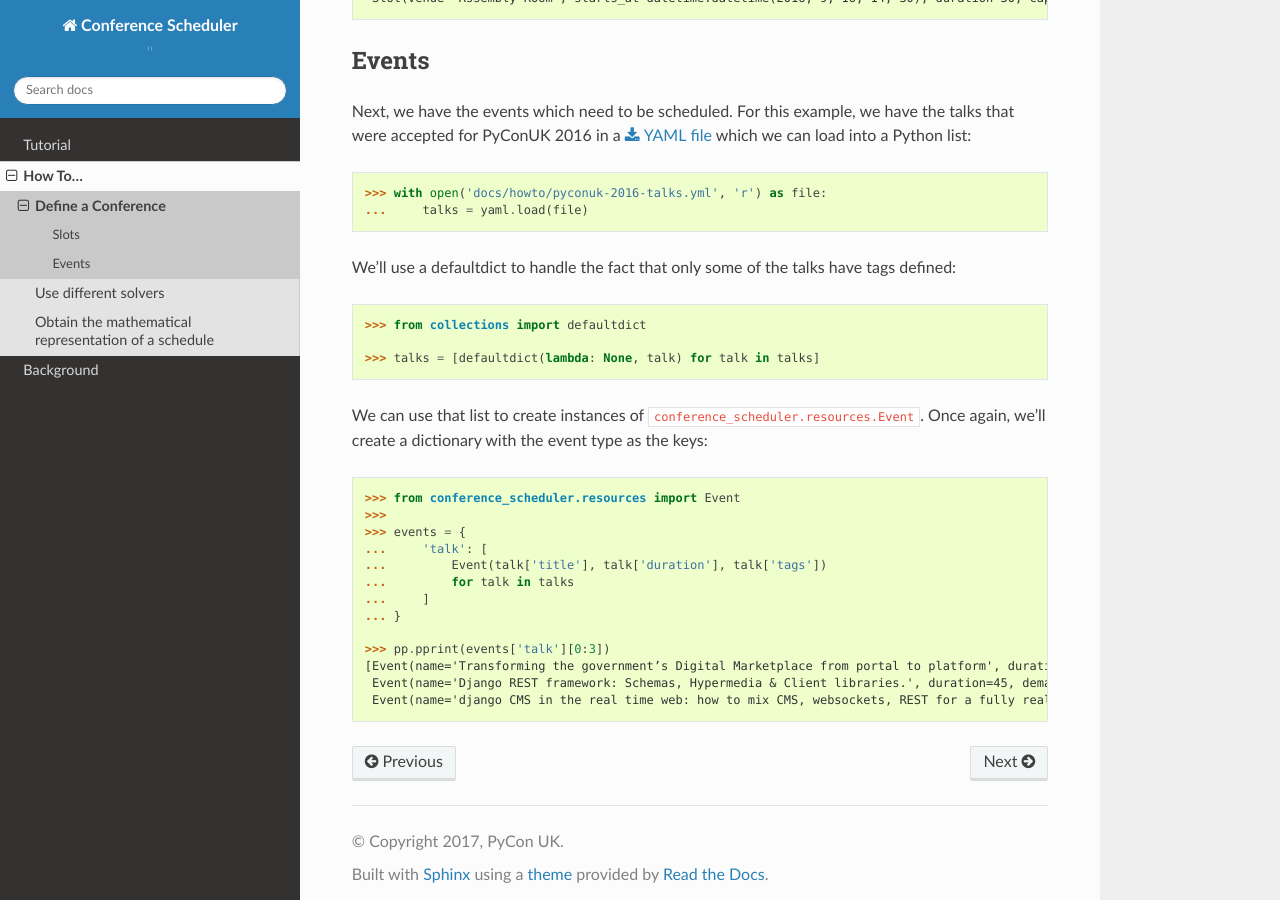
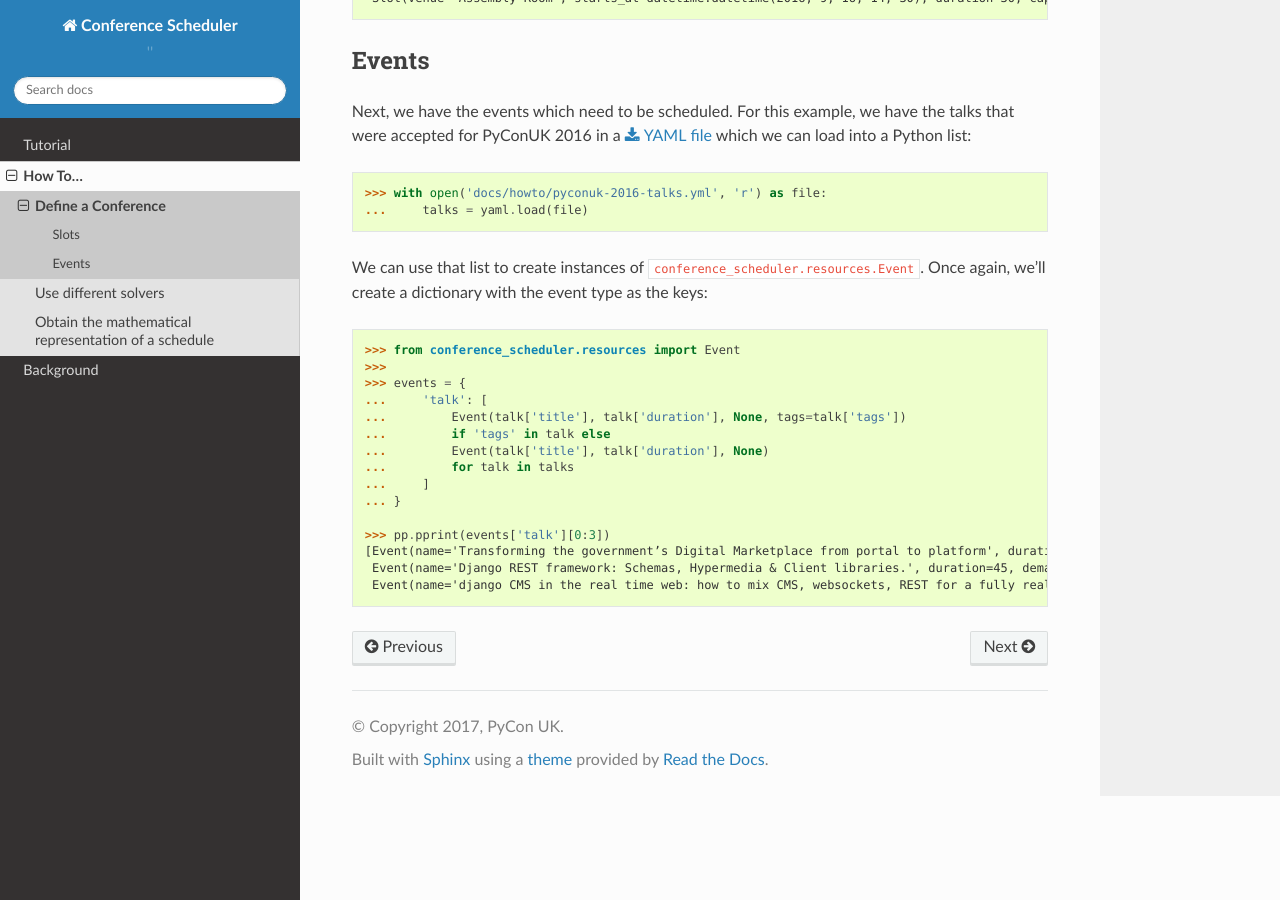
Before and after one commit to PyconUK/ConferenceScheduler, a Sphinx documentation site: the page built from docs/howto/define_a_conference.rst, in a window 1280 px wide and 900 px high, scrolled down 4358 px. Built offline with Sphinx 7.4.7 and the Read the Docs theme 2.0.0, drawn with Linux system fonts in a browser that asks for light colours.

Commit message:
[#44] Remove defaultdict

```diff
--- a/docs/howto/define_a_conference.rst
+++ b/docs/howto/define_a_conference.rst
@@ -236,13 +236,6 @@ into a Python list::
     >>> with open('docs/howto/pyconuk-2016-talks.yml', 'r') as file:
     ...     talks = yaml.load(file)
 
-We'll use a defaultdict to handle the fact that only some of the talks have
-tags defined::
-
-    >>> from collections import defaultdict
-
-    >>> talks = [defaultdict(lambda: None, talk) for talk in talks]
-
 We can use that list to create instances of
 :code:`conference_scheduler.resources.Event`. Once again, we'll create a
 dictionary with the event type as the keys::
@@ -251,7 +244,9 @@ dictionary with the event type as the keys::
     >>>
     >>> events = {
     ...     'talk': [
-    ...         Event(talk['title'], talk['duration'], talk['tags'])
+    ...         Event(talk['title'], talk['duration'], None, tags=talk['tags'])
+    ...         if 'tags' in talk else
+    ...         Event(talk['title'], talk['duration'], None)
     ...         for talk in talks
     ...     ]
     ... }
```
